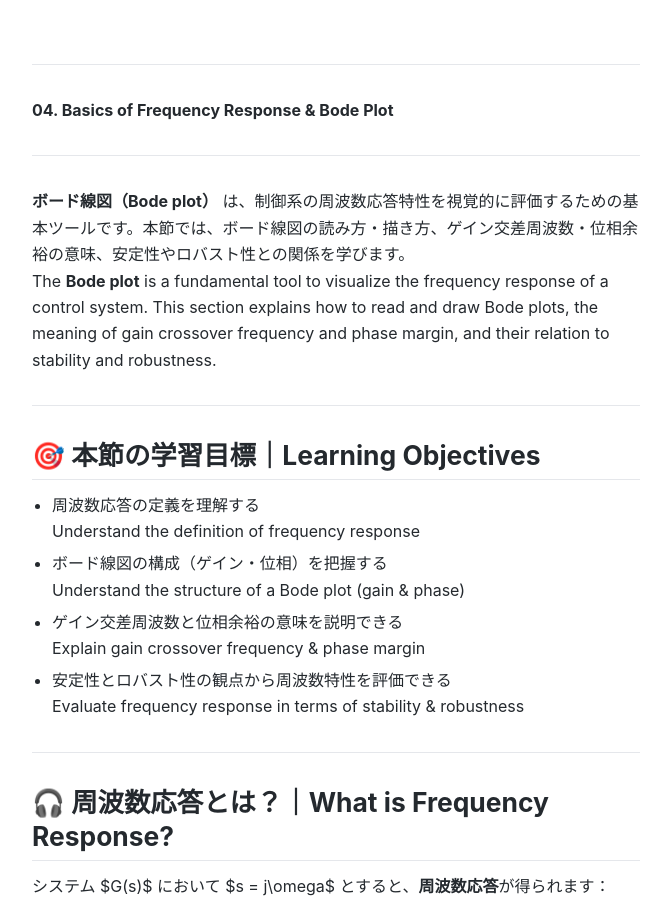
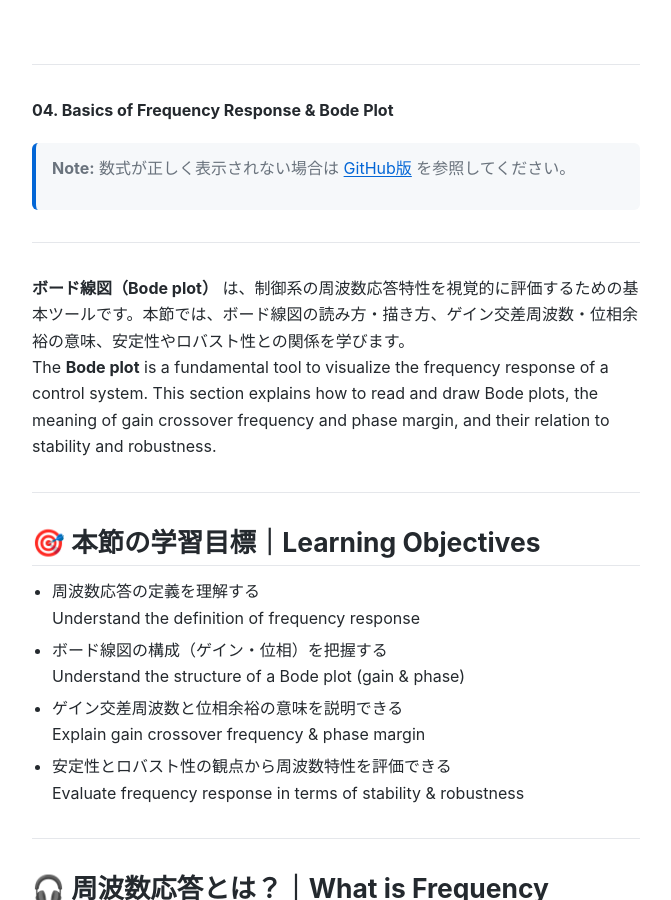
Before and after one commit to Samizo-AITL/EduController, a Jekyll site: the page built from part01_classical/theory/04_freq_analysis.md, in a window 1280 px wide and 900 px high. Shown: the whole window, without its empty margins (304-975 px from the left). Built offline with Jekyll 4.4.1, drawn with Linux system fonts in a browser that asks for light colours.

Commit message:
Update 04_freq_analysis.md

```diff
--- a/part01_classical/theory/04_freq_analysis.md
+++ b/part01_classical/theory/04_freq_analysis.md
@@ -8,6 +8,8 @@
 
 # 📉 04. 周波数応答とボード線図の基礎
 **04. Basics of Frequency Response & Bode Plot**
+
+> **Note:** 数式が正しく表示されない場合は [GitHub版](https://github.com/Samizo-AITL/EduController/blob/main/part01_classical/theory/04_frequency_response.md) を参照してください。
 
 ---
 
```
